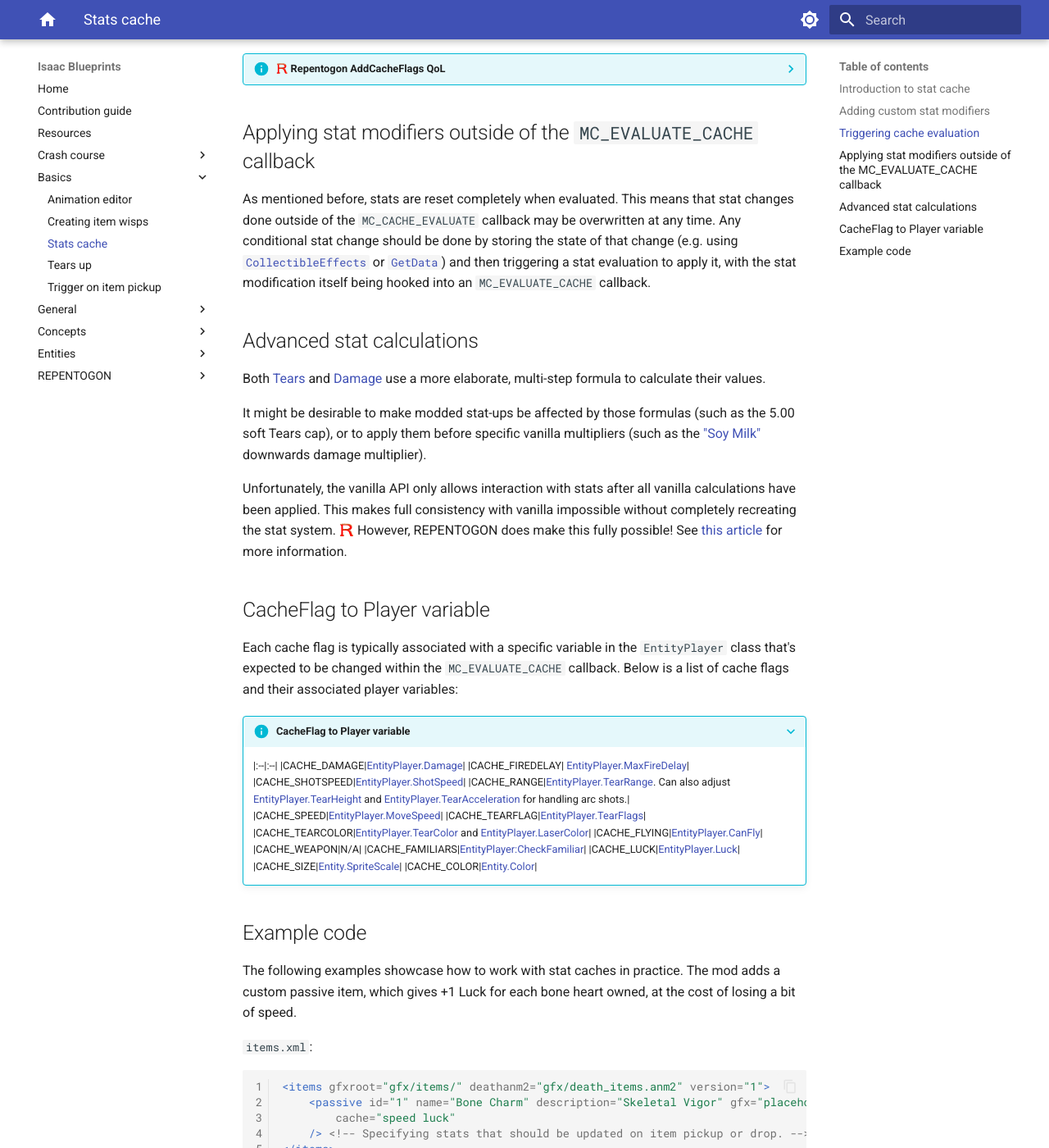
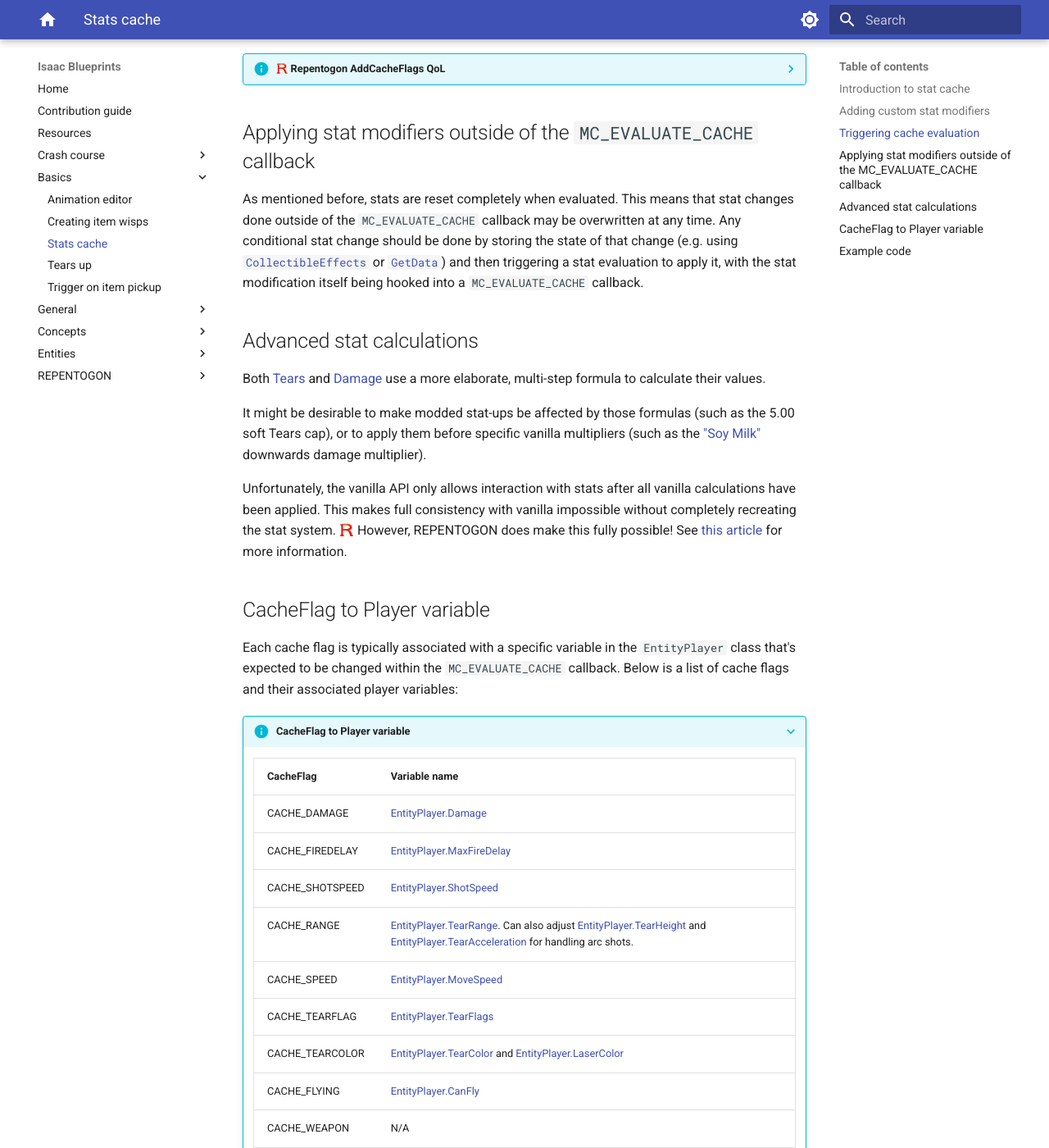
Before and after one commit to catinsurance/IsaacBlueprints, an MkDocs documentation site: the page built from docs/tutorials/basics/stats_cache.md, in a window 1280 px wide and 1400 px high, scrolled down 1562 px. Shown: the whole window at 82% size. Built offline with MkDocs 1.6.1 and Material for MkDocs 9.7.7, drawn with Linux system fonts in a browser that asks for light colours; comment, search, counter and statistics services are not loaded; some of the changed text lies outside the part shown.

Commit message:
Fix CacheFlag to Player variable table

```diff
--- a/docs/tutorials/basics/stats_cache.md
+++ b/docs/tutorials/basics/stats_cache.md
@@ -64,7 +64,7 @@
     Repentogon adds an optional argument to [AddCacheFlags](https://repentogon.com/EntityPlayer.html#addcacheflags) which will automatically trigger `EvaluateItems` for you.
 
 ## Applying stat modifiers outside of the `MC_EVALUATE_CACHE` callback
-As mentioned before, stats are reset completely when evaluated. This means that stat changes done outside of the `MC_CACHE_EVALUATE` callback may be overwritten at any time. Any conditional stat change should be done by storing the state of that change (e.g. using [`CollectibleEffects`](https://wofsauge.github.io/IsaacDocs/rep/TemporaryEffects.html) or [`GetData`](../concepts/entity_data.md)) and then triggering a stat evaluation to apply it, with the stat modification itself being hooked into an `MC_EVALUATE_CACHE` callback.
+As mentioned before, stats are reset completely when evaluated. This means that stat changes done outside of the `MC_EVALUATE_CACHE` callback may be overwritten at any time. Any conditional stat change should be done by storing the state of that change (e.g. using [`CollectibleEffects`](https://wofsauge.github.io/IsaacDocs/rep/TemporaryEffects.html) or [`GetData`](../concepts/entity_data.md)) and then triggering a stat evaluation to apply it, with the stat modification itself being hooked into a `MC_EVALUATE_CACHE` callback.
 
 ## Advanced stat calculations
 Both [Tears](https://bindingofisaacrebirth.wiki.gg/wiki/Tears#Tear_Delay_Calculation) and [Damage](https://bindingofisaacrebirth.wiki.gg/wiki/Damage#Effective_Damage) use a more elaborate, multi-step formula to calculate their values.
@@ -78,6 +78,7 @@
 Each cache flag is typically associated with a specific variable in the `EntityPlayer` class that's expected to be changed within the `MC_EVALUATE_CACHE` callback. Below is a list of cache flags and their associated player variables:
 
 ???+ info "CacheFlag to Player variable"
+	| CacheFlag | Variable name |
 	|:--|:--|
 	|CACHE_DAMAGE|[EntityPlayer.Damage](https://wofsauge.github.io/IsaacDocs/rep/EntityPlayer.html#damage)|
 	|CACHE_FIREDELAY| [EntityPlayer.MaxFireDelay](https://wofsauge.github.io/IsaacDocs/rep/EntityPlayer.html#maxfiredelay)|
```
